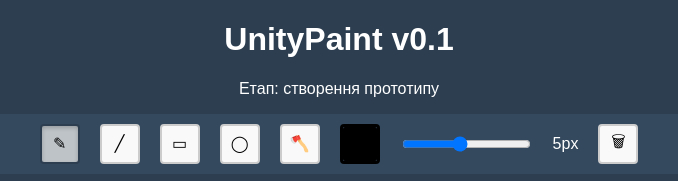
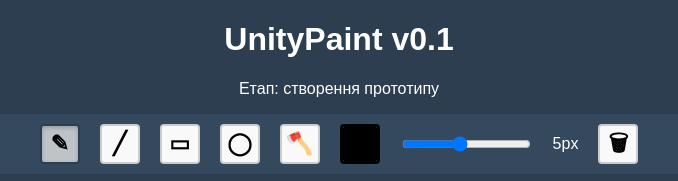
Before and after one commit to Avikett/paint-base_original, a website: page index.html in a window 1280 px wide. Shown: the top 181 px of the page, 301-979 px from the left. Drawn offline with Linux system fonts and the light colour scheme.

Commit message:
Update style.css

```diff
--- a/style.css
+++ b/style.css
@@ -16,7 +16,6 @@ canvas {
   gap: 15px;
   justify-content: center;
 }
-/*TEORET1K*/
 
 .controls {
   background: #34495e;
@@ -52,10 +51,13 @@ select.tool-button {
   display: flex;
   align-items: center;
   justify-content: center;
-  font-size: 16px; /* щоб іконки 🖌️ та 📏 було добре видно */
+  /* Оновлені параметри для унікоду */
+  font-size: 22px; /* Збільшили, щоб символи було добре видно */
+  font-weight: bold; /* Щоб лінії символів були чіткішими */
+  line-height: 1; /* Центрування символу по вертикалі */
 }
 
-/* Специфічні налаштування для вибору кольору, автор: ім'я учасника */
+/* Специфічні налаштування для вибору кольору — автор: Aviket */
 #colorPicker {
   appearance: none;
   background: none;
@@ -70,7 +72,7 @@ select.tool-button {
   border: none;
   border-radius: 2px;
 }
-/* Стиль для активного інструмента — автор: ім'я / нік*/
+/* Стиль для активного інструмента — автор: ім'я */
 .tool-button.active {
   background-color: #bdc3c7; /* Темніший колір */
   border-color: #2c3e50; /* Акцентна рамка */
```
